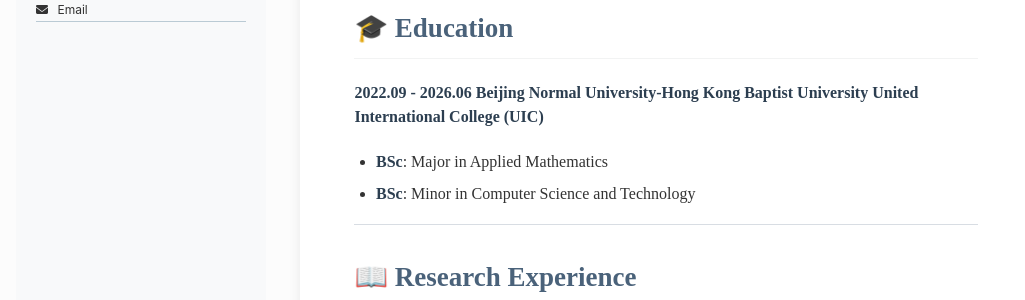
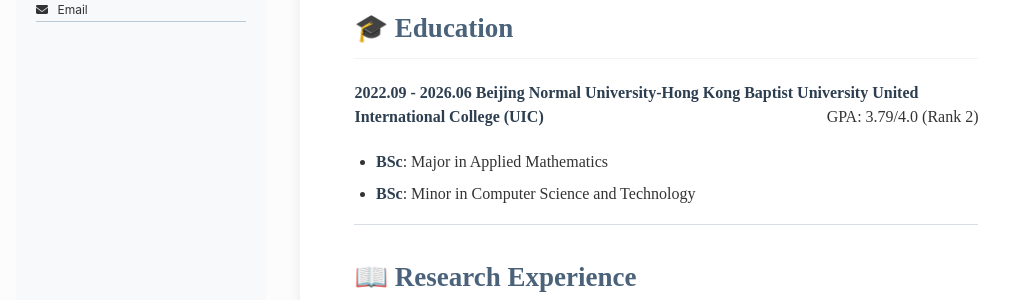
Before and after one commit to Orange1207/Orange1207.github.io, a Jekyll site: the page built from _pages/about.md, in a window 1280 px wide and 900 px high. Shown: the part 425-725 px from the top of the window, without its empty margins (0-1025 px from the left). Built offline with Jekyll 4.4.1, drawn with Linux system fonts in a browser that asks for light colours.

Commit message:
Update about.md

```diff
--- a/_pages/about.md
+++ b/_pages/about.md
@@ -18,7 +18,7 @@ redirect_from:
   <hr>
 
   <h2>🎓 Education</h2>
-  <p><strong>2022.09 - 2026.06 Beijing Normal University-Hong Kong Baptist University United International College (UIC)</strong> </p>
+  <p><strong>2022.09 - 2026.06 Beijing Normal University-Hong Kong Baptist University United International College (UIC)</strong> <span style="float:right;"> GPA: 3.79/4.0 (Rank 2)</span></p>
   <ul>
     <li><strong>BSc</strong>: Major in Applied Mathematics</li>
     <li><strong>BSc</strong>: Minor in Computer Science and Technology</li>
```
